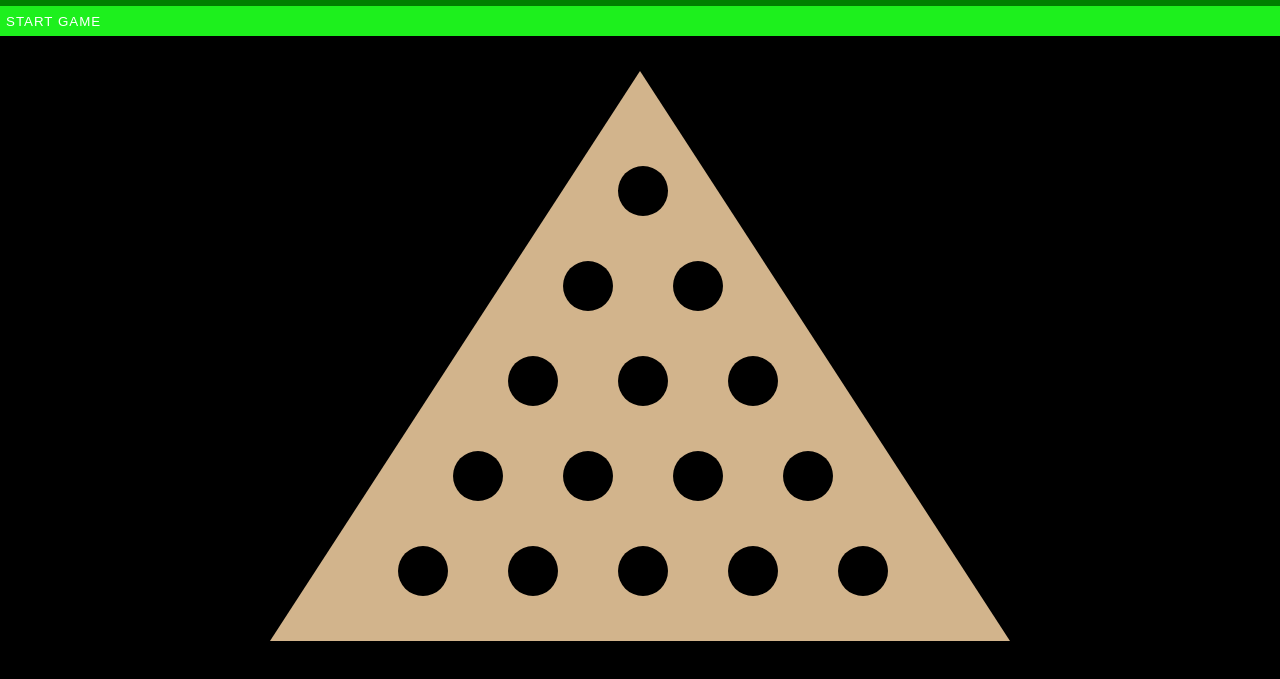
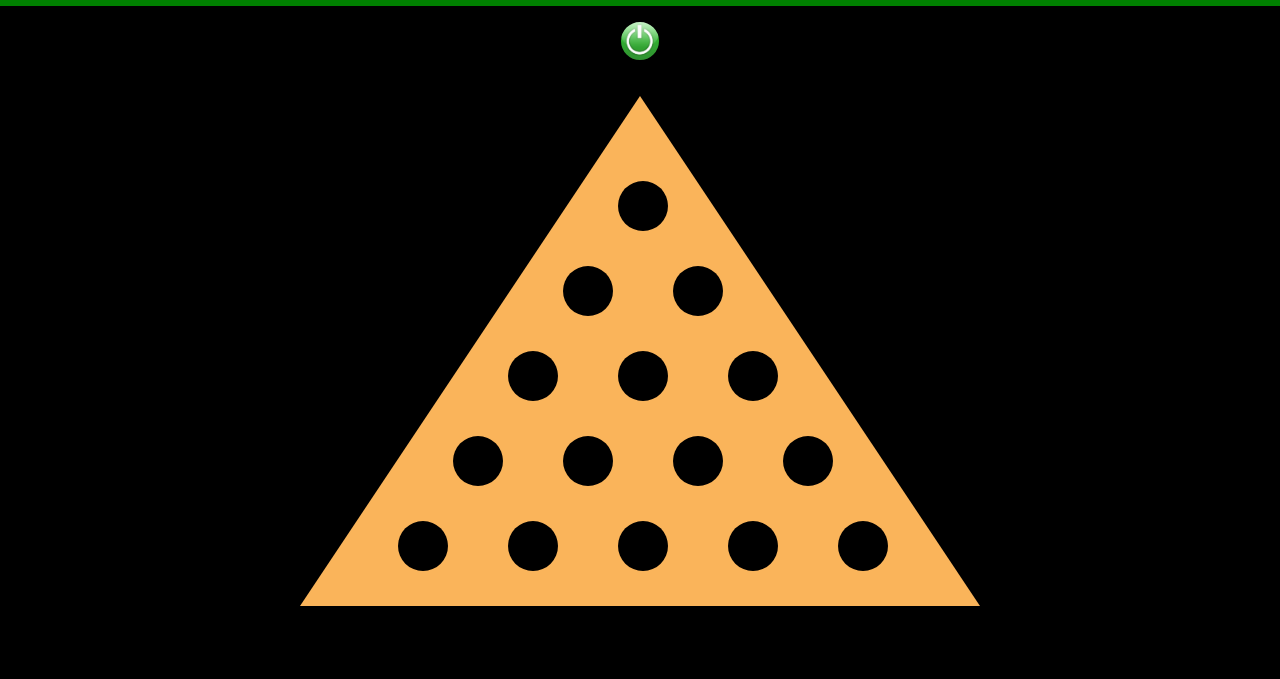
Before and after one commit to nsprenkle/TriangleGame, a plain HTML site: page tri.html in a window 1280 px wide. Shown: the part 65-744 px from the top of the page. Drawn offline with Linux system fonts and the light colour scheme.

Commit message:
Update css and html

```diff
--- a/tri.css
+++ b/tri.css
@@ -2,6 +2,7 @@
 body{
   background: black;
   margin: 0;
+  font-size: 100%;
 }
 
 h1{
@@ -17,38 +18,47 @@ h1{
 }
 
 #stripe{
-  background:#1df01d;
-  height: 30px;
+  background: black;
+  height: 50px;
   margin: 0;
+  text-align: center;
+  padding-top: 10px;
+}
+
+.btn {
+  display:block;
+  height: 50px;
+  width: 50px;
+  border-radius: 50%;
+  border: 6px solid black;
+  margin:0 auto;
+  background-image: url("assets/start.jpg");
+  background-repeat:no-repeat;
+  background-size: 140%;
+  background-position: -8px -8px;
 }
 
 #reset{
-  border: none;
-  background: none;
-  letter-spacing: 1px;
-  text-transform: uppercase;
-  height: 100%;
-  color: white;
+
 }
 
 
 .triangle {
-  /* display: inline-block; */
   margin-left: auto;
   margin-right: auto;
   width: 0;
   height: 0;
-  border-left: 370px solid transparent;
-  border-right: 370px solid transparent;
-  border-bottom: 570px solid tan;
+  border-left: 340px solid transparent;
+  border-right: 340px solid transparent;
+  border-bottom: 510px solid rgb(250, 180, 90);
   position: relative;
 }
 
 
 .wrapper {
   display: grid;
-  grid-auto-rows: 95px;
-  margin-top: 35px;
+  grid-auto-rows: 85px;
+  margin-top: 30px;
   background-color: green;
   position: relative;
   left: -302px;
@@ -62,52 +72,42 @@ h1{
 
   .container1{
     display: flex;
-    /* position: absolute; */
-    /* position: relative; */
     margin: 0 auto;
-    /* margin: 0 -80px; */
     position: static;
     line-height: 50px;
   }
   .container2{
     display: flex;
-    /* // position: relative; */
     margin: 0 auto;
     line-height: 50px;
   }
   .container3{
     display: flex;
-    /* // position: relative; */
     margin: 0 auto;
     line-height: 50px;
   }
   .container4{
     display: flex;
-    /* position: relative; */
     margin: 0 auto;
     line-height: 50px;
   }
   .container5{
     display: flex;
-    /* position: relative; */
+    position: relative;
     margin: 0 auto;
     line-height: 50px;
   }
 
 .container1 .circle1 {
-  /* margin-left: auto; */
   margin-right: auto;
   margin-left: 60px;
   height: 50px;
   width: 50px;
-  /* display: block; */
   border-radius: 50px;
   background-color: black;
-  /* float: left; */
 }
 
 .container2 .circle2 {
-  /* // margin-left: auto; */
   margin-right: auto;
     margin-left: 60px;
     height: 50px;
@@ -115,11 +115,9 @@ h1{
     display: block;
     border-radius: 50px;
    background-color: black;
-    /* // float: left; */
 }
 
 .container3 .circle3 {
-  /* // margin-left: auto; */
       margin-right: auto;
       margin-left: 60px;
       height: 50px;
@@ -131,7 +129,6 @@ h1{
 }
 
 .container4 .circle4 {
-  /* // margin-left: auto; */
       margin-right: auto;
       margin-left: 60px;
       height: 50px;
@@ -143,7 +140,6 @@ h1{
 }
 
 .container5 .circle5 {
-  /* // margin-left: auto; */
   margin-right: auto;
   margin-left: 60px;
   height: 50px;
@@ -153,11 +149,3 @@ h1{
   background-color: black;
   float: left;
 }
-
-/* // .centerAlign{
-//   position:absolute;
-//   left:50%;
-//   top:50%;
-//   -webkit-transform:translateX(-50%) translateY(-50%);
-//   transform:translateX(-50%) translateY(-50%);
-// } */
--- a/tri.html
+++ b/tri.html
@@ -2,7 +2,7 @@
 <html>
   <head>
     <meta charset="UTF-8">
-    <title>Triangle</title>
+    <title>Triangle Game</title>
     <link rel="stylesheet" type="text/css" href="tri.css">
   </head>
   <body>
@@ -10,7 +10,7 @@
     <h1>The <span id="titleDisplay">Triangle</span> Game</h1>
 
     <div id="stripe">
-      <button id="reset">Start Game</button>
+      <button class="btn" id="reset"></button>
     </div>
 
 
```
Also changed, not shown: assets/start.jpg (added). Lines whose indentation alone changed are shown as unchanged.
